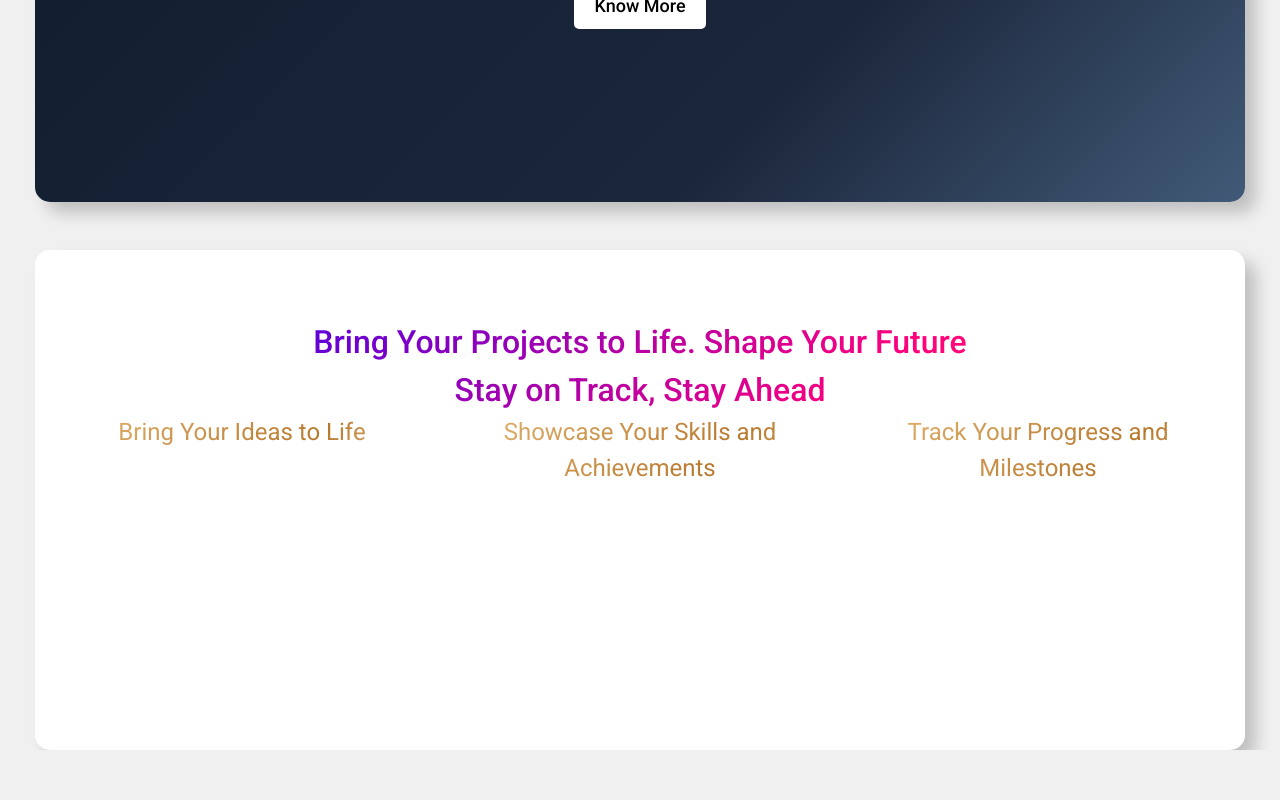
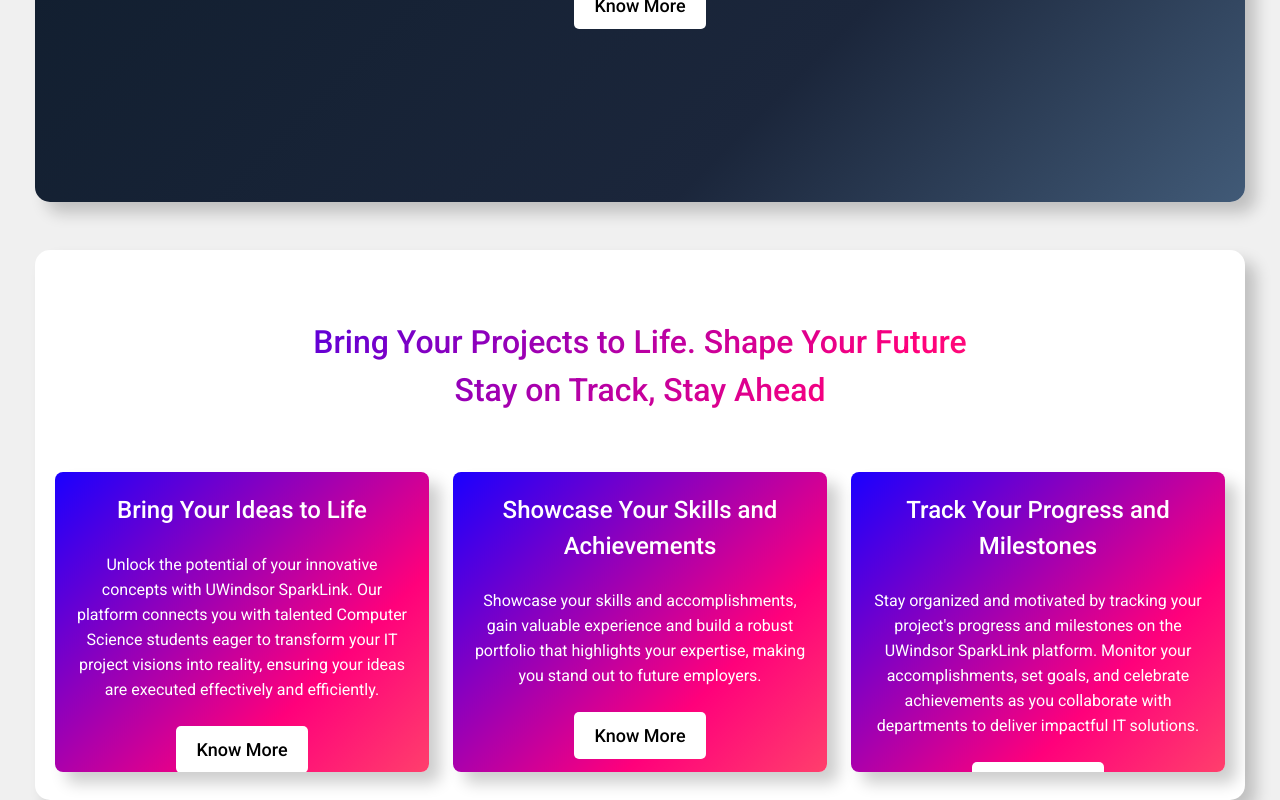
Before and after one commit to pooja-vish/SparkLink, a React (Create React App) app in the folder sparklink/: page / in a window 1280 px wide. Shown: the part 543-1343 px from the top of the page. Before the commit the page ends 1293 px from the top, so only its background shows below. Built offline with nearby package versions, Linux system fonts and the light colour scheme.

Commit message:
Home screen update

```diff
--- a/sparklink/src/component/home/HomeComponent.css
+++ b/sparklink/src/component/home/HomeComponent.css
@@ -56,7 +56,7 @@
 .container-fluid.background_level_2 {
     background: #fff;
     border-radius: 15px;
-    height: 500px;
+    height: 550px;
     padding: 20px;
     margin: 10px 0;
     box-shadow: 11px 11px 16px rgba(0, 0, 0, 0.2);
@@ -80,25 +80,40 @@
     font-family: "Roboto", sans-serif;
     font-weight: 400 !important;
     font-style: normal;
-    background: linear-gradient(135deg, #E6B875, #B8792E 70%, #E6C085);
-    /* background: linear-gradient(135deg, #FFD194, #D1913C 70%, #FFE29F); */
-    /* background: linear-gradient(135deg, #434343, #000000 70%, #1C1C1C); */
-    /* background: linear-gradient(135deg, #1a00ff, #ff007b 70%, #ff3f6c); */
+    /* background: linear-gradient(135deg, #E6B875, #B8792E 70%, #E6C085);
     -webkit-background-clip: text;
     background-clip: text;
     color: transparent;
-    -webkit-text-fill-color: transparent;
+    -webkit-text-fill-color: transparent; */
+    color: #fff;
+    font-size: medium !important;
+    padding-top: 10px;
+}
+
+.view_card {
+    height: 300px;
+    width: 100%;
+    background: linear-gradient(135deg, #1a00ff, #ff007b 70%, #ff3f6c);
+    border-radius: 8px;
+    padding: 20px;
+    margin: 10px 0;
+    box-shadow: 11px 11px 16px rgba(0, 0, 0, 0.2);
+    transition: transform 0.2s, box-shadow 0.2s;
+    max-height: 500px !important;
+    overflow-y: auto !important;
+}
+
+.card_text_subcaption {
+    color: #fff;
+}
+
+.card_text_caption {
+    font-family: "Roboto", sans-serif;
+    font-weight: 500 !important;
+    font-style: normal;
+    color: #fff !important;
     font-size: x-large !important;
 }
-
-.vertical-separator {
-    width: 2px;
-    height: 100px;
-    background-color: #e0e0e0;
-    box-shadow: 2px 0 5px rgba(0, 0, 0, 0.2);
-    margin: 0 20px;
-}
-
 
 @media only screen and (min-width: 1200px) {
     .heading {
--- a/sparklink/src/component/home/HomeComponent.jsx
+++ b/sparklink/src/component/home/HomeComponent.jsx
@@ -55,25 +55,65 @@
                     </div>
                 </div>
 
-                <div className="row">
-                    <div className="col-lg-4 col-md-4">
-                        <FontAwesomeIcon icon="fa-solid fa-house" />
-                        <div className="text_subtagline text-center">
-
-                            Bring Your Ideas to Life
+                <div className="row mt-5">
+                    <div className="col-lg-4 col-md-4 text-center">
+                        <div className="d-flex align-items-center justify-content-center">
+                            <div className="view_card">
+                                <span className="card_text_caption">Bring Your Ideas to Life</span>
+                                <br />
+                                <br />
+                                <span className="text_subtagline">
+                                    Unlock the potential of your innovative concepts with UWindsor SparkLink.
+                                    Our platform connects you with talented Computer Science students eager to
+                                    transform your IT project visions into reality,
+                                    ensuring your ideas are executed effectively and efficiently.
+                                </span>
+                                <br />
+                                <br />
+                                <button className="text-center button_text button-home">Know More</button>
+                            </div>
+                            {/* <div className="ms-5 line-separator"></div> */}
                         </div>
                     </div>
-                    <div className="col-lg-4 col-md-4">
-                        <div className="text_subtagline text-center">
-                            Showcase Your Skills and Achievements
+                    <div className="col-lg-4 col-md-4 text-center">
+                        <div className="d-flex align-items-center justify-content-center">
+                            <div className="view_card">
+                                <span className="card_text_caption">Showcase Your Skills and Achievements</span>
+                                <br />
+                                <br />
+                                <span className="text_subtagline">
+                                    Showcase your skills and accomplishments,
+                                    gain valuable experience and build a robust portfolio that highlights
+                                    your expertise, making you stand out to future employers.
+                                </span>
+                                <br />
+                                <br />
+                                <button className="text-center button_text button-home">Know More</button>
+                            </div>
+                            {/* <div className="ms-5 line-separator"></div> */}
                         </div>
                     </div>
-                    <div className="col-lg-4 col-md-4">
-                        <div className="text_subtagline text-center">
-                            Track Your Progress and Milestones
+                    <div className="col-lg-4 col-md-4 text-center">
+                        <div className="d-flex align-items-center justify-content-center">
+                            <div className="view_card">
+                                <span className="card_text_caption">Track Your Progress and Milestones</span>
+                                <br />
+                                <br />
+                                <span className="text_subtagline">
+                                    Stay organized and motivated by tracking your project's progress
+                                    and milestones on the UWindsor SparkLink platform.
+                                    Monitor your accomplishments, set goals, and celebrate achievements
+                                    as you collaborate with departments to deliver impactful IT solutions.
+                                </span>
+                                <br />
+                                <br />
+                                <button className="text-center button_text button-home">Know More</button>
+                            </div>
+                            {/* <div className="ms-5 line-separator"></div> */}
                         </div>
                     </div>
                 </div>
+
             </div>
         </>
     );
```
